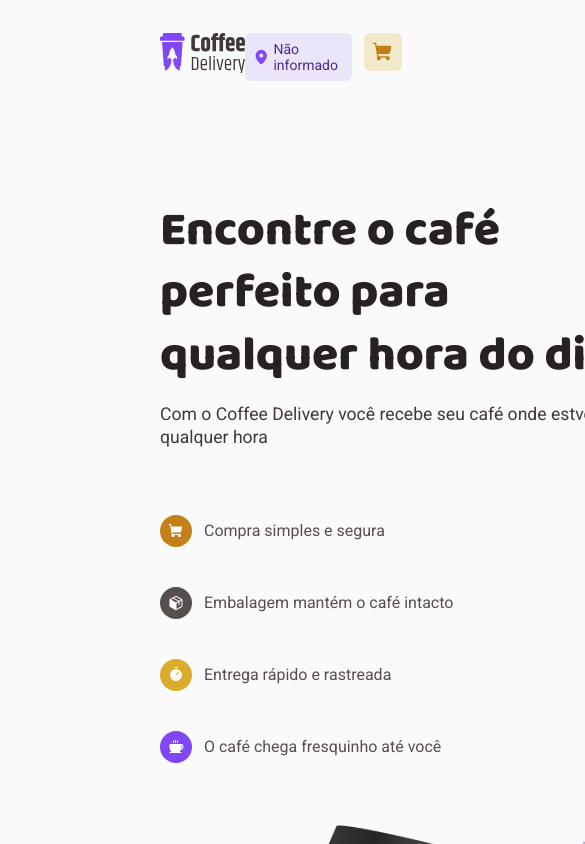
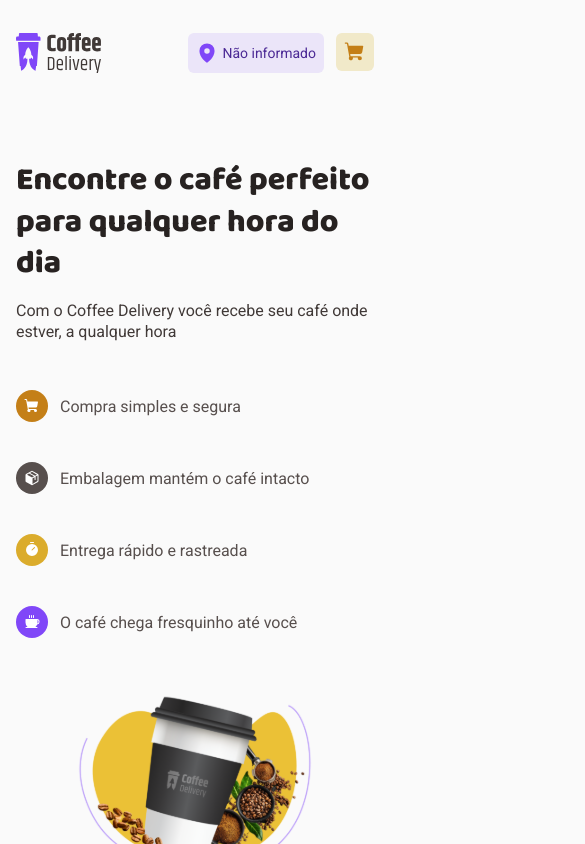
Before and after one commit to jhonscarpa/Coffee-Delivery, a React (Create React App) app: page / in a window 390 px wide. Shown: the top 844 px of the page, 585 px wide, since content can reach past the window. Built offline with nearby package versions, Linux system fonts and the light colour scheme.

Commit message:
responsive home

```diff
--- a/src/components/Header/styles.ts
+++ b/src/components/Header/styles.ts
@@ -11,6 +11,13 @@ export const HeaderContainer = styled.div`
   background-color: ${props => props.theme.background};
   z-index: 1;
   max-width: 1440px;
+
+  @media (max-width: 768px) {
+    padding: 2.06rem 4rem;
+  }
+  @media (max-width: 480px) {
+    padding: 2.06rem 1rem;
+  }
 `
 export const BackToHome = styled(NavLink)`
   height: 2.5rem;
--- a/src/layouts/DefaultLayout/index.tsx
+++ b/src/layouts/DefaultLayout/index.tsx
@@ -1,6 +1,6 @@
-import { Outlet } from "react-router-dom"
-import { Header } from "../../components/Header"
-import { LayoutContainer } from "./styles"
+import { Outlet } from 'react-router-dom'
+import { Header } from '../../components/Header'
+import { LayoutContainer } from './styles'
 
 export function DefaultLayout() {
   return (
--- a/src/layouts/DefaultLayout/styles.ts
+++ b/src/layouts/DefaultLayout/styles.ts
@@ -1,4 +1,4 @@
-import styled from "styled-components"
+import styled from 'styled-components'
 
 export const LayoutContainer = styled.div`
   display: flex;
@@ -9,5 +9,8 @@ export const LayoutContainer = styled.div`
 
   .divider {
     height: 6.25rem;
+    @media (max-width: 768px) {
+      height: 3.75rem;
+    }
   }
 `
--- a/src/pages/Home/styles.ts
+++ b/src/pages/Home/styles.ts
@@ -5,6 +5,12 @@ export const HomeContainer = styled.div`
   flex-direction: column;
   padding: 6.25rem 10rem;
   gap: 1rem;
+  @media (max-width: 768px) {
+    padding: 6.25rem 4rem;
+  }
+  @media (max-width: 480px) {
+    padding: 6.25rem 1rem;
+  }
 `
 export const BannerCoffeeHome = styled.section`
   display: grid;
@@ -32,6 +38,23 @@ export const BannerCoffeeHome = styled.section`
 
   @media (max-width: 768px) {
     grid-template-columns: 1fr;
+    justify-items: center;
+  }
+  @media (max-width: 480px) {
+    header {
+      margin-bottom: 3rem;
+      h1 {
+        font-size: 2rem;
+      }
+      span {
+        font-size: 1rem;
+      }
+    }
+
+    img {
+      width: 15rem;
+      height: auto;
+    }
   }
 `
 
@@ -54,6 +77,10 @@ export const ColBanner = styled.div`
       align-items: center;
       min-width: 14.437rem;
     }
+  }
+
+  @media (max-width: 768px) {
+    align-items: center;
   }
 `
 
@@ -93,4 +120,8 @@ export const ListCoffee = styled.ul`
   flex-wrap: wrap;
   gap: 2rem;
   list-style: none;
+
+  @media (max-width: 768px) {
+    justify-content: center;
+  }
 `
```
